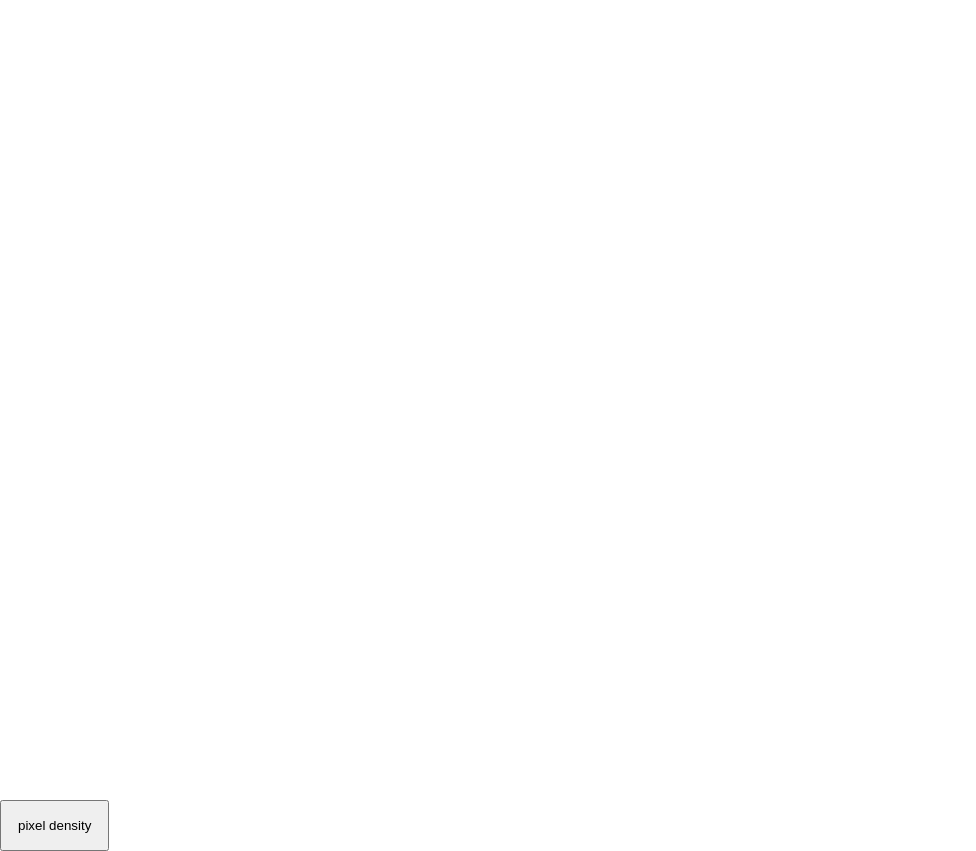
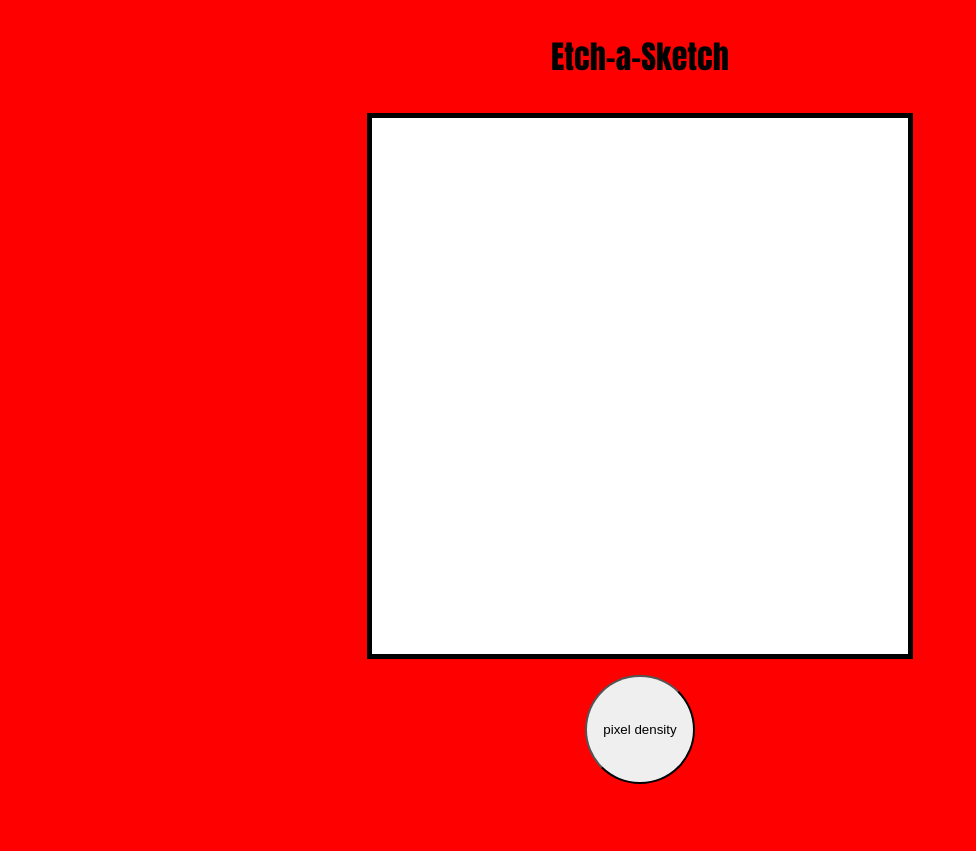
Before and after one commit to antoncoronel/etcg-a-sketch, a plain HTML site: page index.html in a window 1280 px wide. Shown: the whole page, without its empty margins (0-976 px from the left). After the commit the page ends 800 px from the top, so only its background shows below. Drawn offline with Linux system fonts and the light colour scheme.

Commit message:
Added design

```diff
--- a/app.js
+++ b/app.js
@@ -1,3 +1,7 @@
+const title = document.createElement("h1");
+document.body.appendChild(title);
+title.textContent = "Etch-a-Sketch";
+
 const wrapper = document.createElement("div"); // wrapper container
 wrapper.id = "wrapper";
 document.body.appendChild(wrapper);
--- a/style.css
+++ b/style.css
@@ -2,6 +2,21 @@
     box-sizing: border-box;
     margin: 0;
     padding: 0;
+}
+
+h1{
+    margin: 2rem;
+    font-family: Impact, Haettenschweiler, 'Arial Narrow Bold', sans-serif;
+    color: black;
+}
+
+body{
+    display: flex;
+    justify-content: center;
+    align-items: center;
+    height: 100vh;
+    flex-direction: column  ;
+    background-color: red;
 }
 
 #box{
@@ -17,8 +32,15 @@
     flex-wrap: wrap;
     height: 800px;
     aspect-ratio: 1/1;
+    border: solid 5px black;
+    background-color: white;
 }
 
 button{
     padding: 1rem;
+    margin-top: 1rem;
+    margin-bottom: 1rem;
+    height: 110px;
+    aspect-ratio: 1/1;
+    border-radius: 50%;
 }
```
